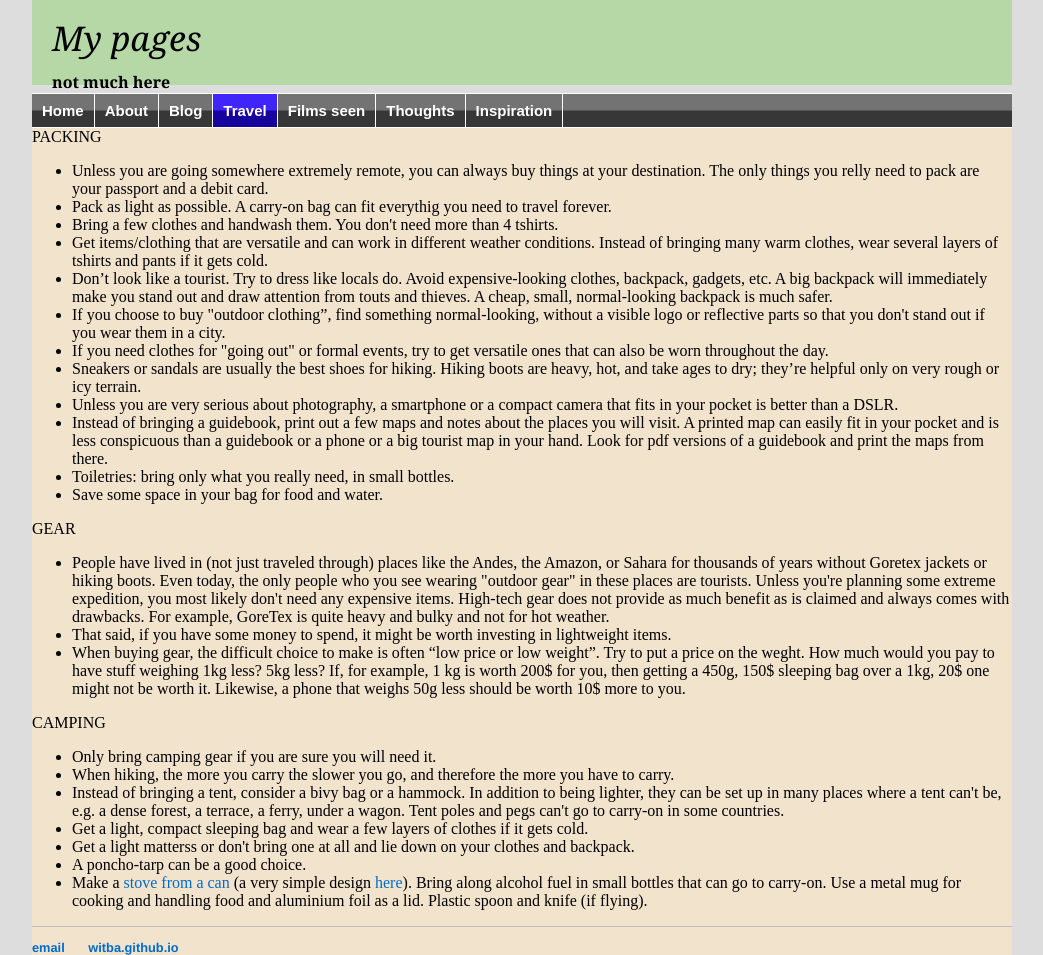
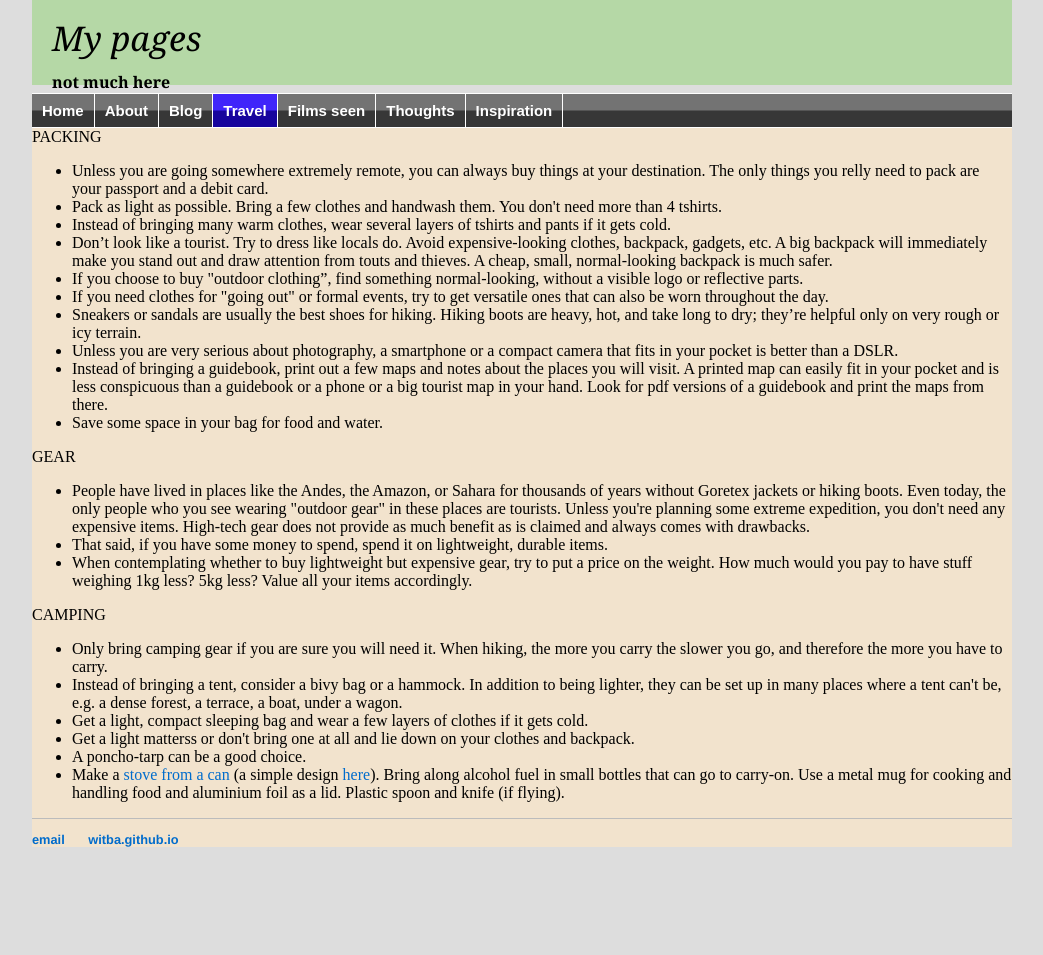
Before and after one commit to witba/witba.github.io, a Jekyll site: the page built from travel/packing.html, in a window 1280 px wide. Shown: the whole page, without its empty margins (118-1161 px from the left). Built offline with Jekyll 4.4.1, drawn with Linux system fonts in a browser that asks for light colours; after the commit the page ends 900 px from its top, so only the background shows below that.

Commit message:
Update packing.html

```diff
--- a/travel/packing.html
+++ b/travel/packing.html
@@ -8,33 +8,30 @@ title: Travel resources
 PACKING<br>
 <ul>
 <li>Unless you are going somewhere extremely remote, you can always buy things at your destination. The only things you relly need to pack are your passport and a debit card.
-<li>Pack as light as possible. A carry-on bag can fit everythig you need to travel forever.
-<li>Bring a few clothes and handwash them. You don't need more than 4 tshirts.
-<li>Get items/clothing that are versatile and can work in different weather conditions. Instead of bringing many warm clothes, wear several layers of tshirts and pants if it gets cold.
+<li>Pack as light as possible. Bring a few clothes and handwash them. You don't need more than 4 tshirts.
+<li>Instead of bringing many warm clothes, wear several layers of tshirts and pants if it gets cold.
 <li>Don’t look like a tourist. Try to dress like locals do. Avoid expensive-looking clothes, backpack, gadgets, etc. A big backpack will immediately make you stand out and draw attention from touts and thieves. A cheap, small, normal-looking backpack is much safer.
-<li>If you choose to buy "outdoor clothing”, find something normal-looking, without a visible logo or reflective parts so that you don't stand out if you wear them in a city.
+<li>If you choose to buy "outdoor clothing”, find something normal-looking, without a visible logo or reflective parts.
 <li>If you need clothes for "going out" or formal events, try to get versatile ones that can also be worn throughout the day.
-<li>Sneakers or sandals are usually the best shoes for hiking. Hiking boots are heavy, hot, and take ages to dry; they’re helpful only on very rough or icy terrain.
+<li>Sneakers or sandals are usually the best shoes for hiking. Hiking boots are heavy, hot, and take long to dry; they’re helpful only on very rough or icy terrain.
 <li>Unless you are very serious about photography, a smartphone or a compact camera that fits in your pocket is better than a DSLR.
 <li>Instead of bringing a guidebook, print out a few maps and notes about the places you will visit. A printed map can easily fit in your pocket and is less conspicuous than a guidebook or a phone or a big tourist map in your hand. Look for pdf versions of a guidebook and print the maps from there.
-<li>Toiletries: bring only what you really need, in small bottles.
 <li>Save some space in your bag for food and water.
 </ul>
 GEAR<br>
 <ul>
-<li>People have lived in (not just traveled through) places like the Andes, the Amazon, or Sahara for thousands of years without Goretex jackets or hiking boots. Even today, the only people who you see wearing "outdoor gear" in these places are tourists. Unless you're planning some extreme expedition, you most likely don't need any expensive items. High-tech gear does not provide as much benefit as is claimed and always comes with drawbacks. For example, GoreTex is quite heavy and bulky and not for hot weather.
-<li>That said, if you have some money to spend, it might be worth investing in lightweight items.
-<li>When buying gear, the difficult choice to make is often “low price or low weight”. Try to put a price on the weght. How much would you pay to have stuff weighing 1kg less? 5kg less? If, for example, 1 kg is worth 200$ for you, then getting a 450g, 150$ sleeping bag over a 1kg, 20$ one might not be worth it. Likewise, a phone that weighs 50g less should be worth 10$ more to you.
+<li>People have lived in places like the Andes, the Amazon, or Sahara for thousands of years without Goretex jackets or hiking boots. Even today, the only people who you see wearing "outdoor gear" in these places are tourists. Unless you're planning some extreme expedition, you don't need any expensive items. High-tech gear does not provide as much benefit as is claimed and always comes with drawbacks.
+<li>That said, if you have some money to spend, spend it on lightweight, durable items.
+<li>When contemplating whether to buy lightweight but expensive gear, try to put a price on the weight. How much would you pay to have stuff weighing 1kg less? 5kg less? Value all your items accordingly.
 </ul>
 CAMPING<br>
 <ul>
-<li>Only bring camping gear if you are sure you will need it.
-<li>When hiking, the more you carry the slower you go, and therefore the more you have to carry.
-<li>Instead of bringing a tent, consider a bivy bag or a hammock. In addition to being lighter, they can be set up in many places where a tent can't be, e.g. a dense forest, a terrace, a ferry, under a wagon. Tent poles and pegs can't go to carry-on in some countries.
+<li>Only bring camping gear if you are sure you will need it. When hiking, the more you carry the slower you go, and therefore the more you have to carry.
+<li>Instead of bringing a tent, consider a bivy bag or a hammock. In addition to being lighter, they can be set up in many places where a tent can't be, e.g. a dense forest, a terrace, a boat, under a wagon.
 <li>Get a light, compact sleeping bag and wear a few layers of clothes if it gets cold.
 <li>Get a light matterss or don't bring one at all and lie down on your clothes and backpack.
 <li>A poncho-tarp can be a good choice.
-<li>Make a <a href="https://en.wikipedia.org/wiki/Beverage-can_stove" target=_blank>stove from a can</a> (a very simple design <a href="https://vimeo.com/64726512" target=_blank>here</a>). Bring along alcohol fuel in small bottles that can go to carry-on. Use a metal mug for cooking and handling food and aluminium foil as a lid. Plastic spoon and knife (if flying).
+<li>Make a <a href="https://en.wikipedia.org/wiki/Beverage-can_stove" target=_blank>stove from a can</a> (a simple design <a href="https://vimeo.com/64726512" target=_blank>here</a>). Bring along alcohol fuel in small bottles that can go to carry-on. Use a metal mug for cooking and handling food and aluminium foil as a lid. Plastic spoon and knife (if flying).
 </ul>
 
 </div>
```
